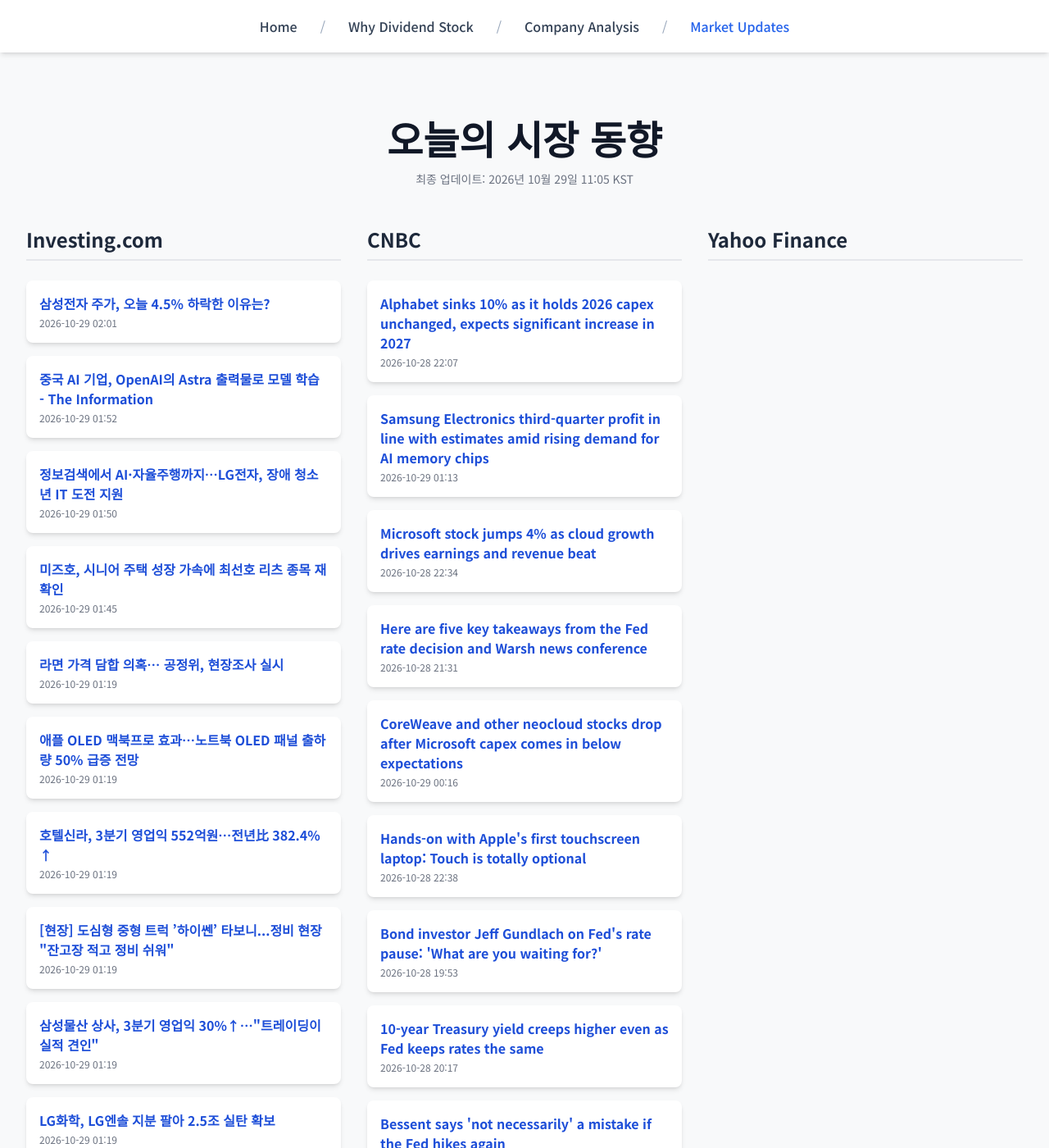
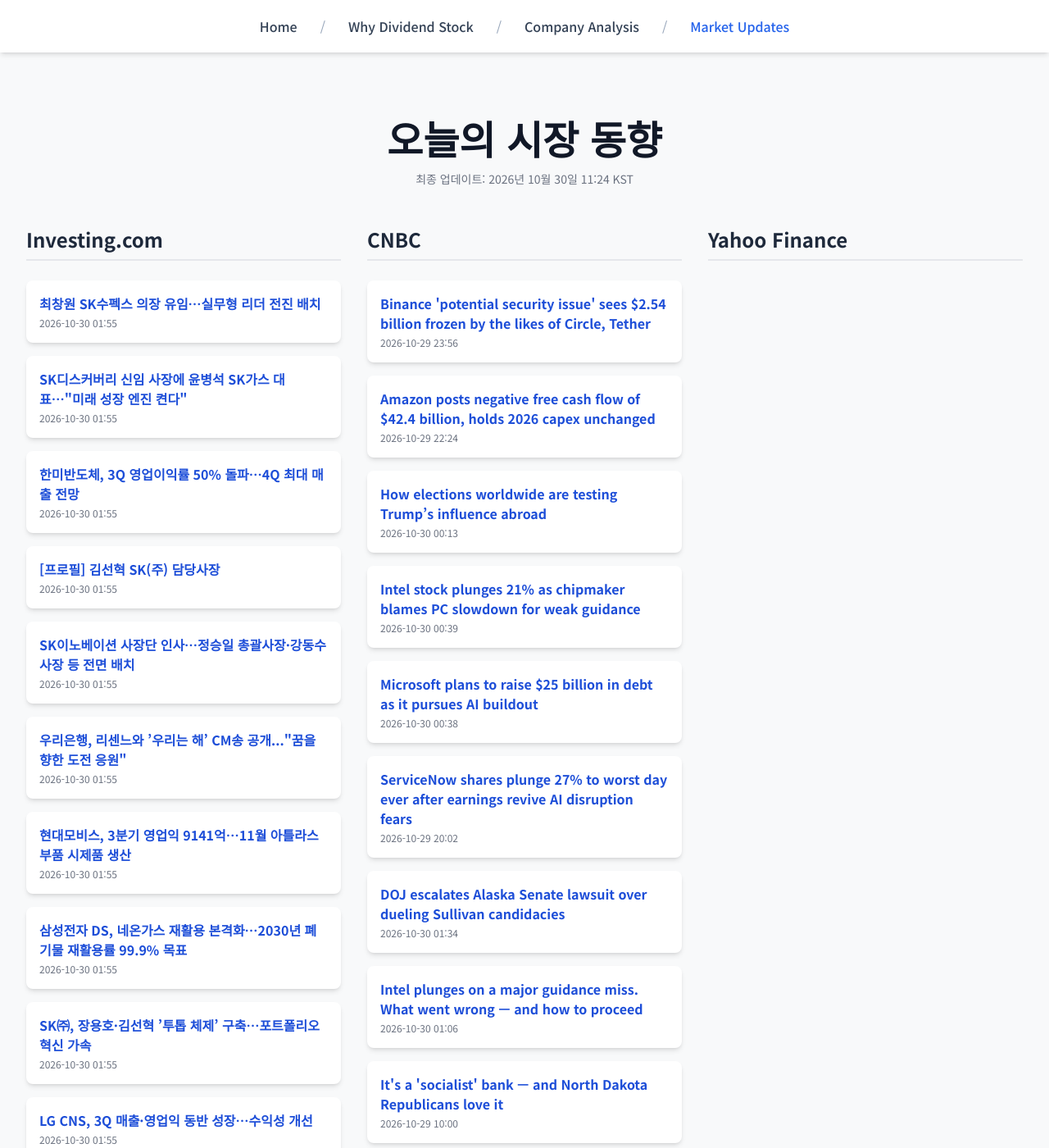
Before and after one commit to Kay-Hwang/my-company-analysis, a Jekyll site: the page built from market-updates.html, in a window 1280 px wide and 1400 px high. Shown: the whole window at 82% size. Built offline with Jekyll 4.4.1, drawn with Linux system fonts in a browser that asks for light colours; nearby versions of some CDN libraries; a script that is not in the unit is left out; some of the changed text lies outside the part shown.

Commit message:
Update daily data

```diff
--- a/_data/latest_data.json
+++ b/_data/latest_data.json
@@ -1,128 +1,128 @@
 {
-  "lastUpdated": "2026년 10월 29일 11:05 KST",
+  "lastUpdated": "2026년 10월 30일 11:24 KST",
   "news": {
     "investing": [
       {
-        "title": "삼성전자 주가, 오늘 4.5% 하락한 이유는?",
-        "link": "https://kr.investing.com/news/stock-market-news/article-93CH-2147411",
-        "pubDate": "2026-10-29 02:01:50",
-        "summary": "삼성전자 주가, 오늘 4.5% 하락한 이유는?"
+        "title": "최창원 SK수펙스 의장 유임…실무형 리더 전진 배치",
+        "link": "https://kr.investing.com/news/stock-market-news/article-2150391",
+        "pubDate": "2026-10-30 01:55:52",
+        "summary": "최창원 SK수펙스 의장 유임…실무형 리더 전진 배치"
       },
       {
-        "title": "중국 AI 기업, OpenAI의 Astra 출력물로 모델 학습 - The Information",
-        "link": "https://kr.investing.com/news/stock-market-news/article-93CH-2147408",
-        "pubDate": "2026-10-29 01:52:32",
-        "summary": "중국 AI 기업, OpenAI의 Astra 출력물로 모델 학습 - The Information"
+        "title": "SK디스커버리 신임 사장에 윤병석 SK가스 대표…\"미래 성장 엔진 켠다\"",
+        "link": "https://kr.investing.com/news/stock-market-news/article-2150387",
+        "pubDate": "2026-10-30 01:55:52",
+        "summary": "SK디스커버리 신임 사장에 윤병석 SK가스 대표…\"미래 성장 엔진 켠다\""
       },
       {
-        "title": "정보검색에서 AI·자율주행까지…LG전자, 장애 청소년 IT 도전 지원",
-        "link": "https://kr.investing.com/news/stock-market-news/article-2147407",
-        "pubDate": "2026-10-29 01:50:08",
-        "summary": "정보검색에서 AI·자율주행까지…LG전자, 장애 청소년 IT 도전 지원"
+        "title": "한미반도체, 3Q 영업이익률 50% 돌파…4Q 최대 매출 전망",
+        "link": "https://kr.investing.com/news/stock-market-news/article-2150388",
+        "pubDate": "2026-10-30 01:55:49",
+        "summary": "한미반도체, 3Q 영업이익률 50% 돌파…4Q 최대 매출 전망"
       },
       {
-        "title": "미즈호, 시니어 주택 성장 가속에 최선호 리츠 종목 재확인",
-        "link": "https://kr.investing.com/news/stock-market-news/article-2147402",
-        "pubDate": "2026-10-29 01:45:19",
-        "summary": "미즈호, 시니어 주택 성장 가속에 최선호 리츠 종목 재확인"
+        "title": "[프로필] 김선혁 SK(주) 담당사장",
+        "link": "https://kr.investing.com/news/stock-market-news/article-2150384",
+        "pubDate": "2026-10-30 01:55:48",
+        "summary": "[프로필] 김선혁 SK(주) 담당사장"
       },
       {
-        "title": "라면 가격 담합 의혹… 공정위, 현장조사 실시",
-        "link": "https://kr.investing.com/news/stock-market-news/article-2147385",
-        "pubDate": "2026-10-29 01:19:23",
-        "summary": "라면 가격 담합 의혹… 공정위, 현장조사 실시"
+        "title": "SK이노베이션 사장단 인사…정승일 총괄사장·강동수 사장 등 전면 배치",
+        "link": "https://kr.investing.com/news/stock-market-news/article-2150389",
+        "pubDate": "2026-10-30 01:55:48",
+        "summary": "SK이노베이션 사장단 인사…정승일 총괄사장·강동수 사장 등 전면 배치"
       },
       {
-        "title": "애플 OLED 맥북프로 효과…노트북 OLED 패널 출하량 50% 급증 전망",
-        "link": "https://kr.investing.com/news/stock-market-news/article-2147386",
-        "pubDate": "2026-10-29 01:19:23",
-        "summary": "애플 OLED 맥북프로 효과…노트북 OLED 패널 출하량 50% 급증 전망"
+        "title": "우리은행, 리센느와 ’우리는 해’ CM송 공개...\"꿈을 향한 도전 응원\"",
+        "link": "https://kr.investing.com/news/stock-market-news/article-2150385",
+        "pubDate": "2026-10-30 01:55:46",
+        "summary": "우리은행, 리센느와 ’우리는 해’ CM송 공개...\"꿈을 향한 도전 응원\""
       },
       {
-        "title": "호텔신라, 3분기 영업익 552억원…전년比 382.4% ↑",
-        "link": "https://kr.investing.com/news/stock-market-news/article-2147387",
-        "pubDate": "2026-10-29 01:19:23",
-        "summary": "호텔신라, 3분기 영업익 552억원…전년比 382.4% ↑"
+        "title": "현대모비스, 3분기 영업익 9141억…11월 아틀라스 부품 시제품 생산",
+        "link": "https://kr.investing.com/news/stock-market-news/article-2150383",
+        "pubDate": "2026-10-30 01:55:45",
+        "summary": "현대모비스, 3분기 영업익 9141억…11월 아틀라스 부품 시제품 생산"
       },
       {
-        "title": "[현장] 도심형 중형 트럭 ’하이쎈’ 타보니...정비 현장 \"잔고장 적고 정비 쉬워\"",
-        "link": "https://kr.investing.com/news/stock-market-news/article-2147388",
-        "pubDate": "2026-10-29 01:19:23",
-        "summary": "[현장] 도심형 중형 트럭 ’하이쎈’ 타보니...정비 현장 \"잔고장 적고 정비 쉬워\""
+        "title": "삼성전자 DS, 네온가스 재활용 본격화…2030년 폐기물 재활용률 99.9% 목표",
+        "link": "https://kr.investing.com/news/stock-market-news/article-2150374",
+        "pubDate": "2026-10-30 01:55:45",
+        "summary": "삼성전자 DS, 네온가스 재활용 본격화…2030년 폐기물 재활용률 99.9% 목표"
       },
       {
-        "title": "삼성물산 상사, 3분기 영업익 30%↑…\"트레이딩이 실적 견인\"",
-        "link": "https://kr.investing.com/news/stock-market-news/article-2147389",
-        "pubDate": "2026-10-29 01:19:23",
-        "summary": "삼성물산 상사, 3분기 영업익 30%↑…\"트레이딩이 실적 견인\""
+        "title": "SK㈜, 장용호·김선혁 ’투톱 체제’ 구축…포트폴리오 혁신 가속",
+        "link": "https://kr.investing.com/news/stock-market-news/article-2150386",
+        "pubDate": "2026-10-30 01:55:42",
+        "summary": "SK㈜, 장용호·김선혁 ’투톱 체제’ 구축…포트폴리오 혁신 가속"
       },
       {
-        "title": "LG화학, LG엔솔 지분 팔아 2.5조 실탄 확보",
-        "link": "https://kr.investing.com/news/stock-market-news/article-2147390",
-        "pubDate": "2026-10-29 01:19:23",
-        "summary": "LG화학, LG엔솔 지분 팔아 2.5조 실탄 확보"
+        "title": "LG CNS, 3Q 매출·영업익 동반 성장…수익성 개선",
+        "link": "https://kr.investing.com/news/stock-market-news/article-2150390",
+        "pubDate": "2026-10-30 01:55:41",
+        "summary": "LG CNS, 3Q 매출·영업익 동반 성장…수익성 개선"
       }
     ],
     "cnbc": [
       {
-        "title": "Alphabet sinks 10% as it holds 2026 capex unchanged, expects significant increase in 2027",
-        "link": "https://www.cnbc.com/2026/10/28/alphabet-googl-earnings-q3-2026.html",
-        "pubDate": "Wed, 28 Oct 2026 22:07:17 GMT",
-        "summary": "Alphabet missed Q3 expectations on earnings and revenue, its first top-and-bottom-line miss in nearly four years."
+        "title": "Binance 'potential security issue' sees $2.54 billion frozen by the likes of Circle, Tether",
+        "link": "https://www.cnbc.com/2026/10/29/circle-tether-freeze-funds-impacted-by-potential-binance-security-issue.html",
+        "pubDate": "Thu, 29 Oct 2026 23:56:02 GMT",
+        "summary": "Binance, the world's largest crypto exchange, said it was actively investigating the matter and that funds are \"completley safe.\""
       },
       {
-        "title": "Samsung Electronics third-quarter profit in line with estimates amid rising demand for AI memory chips",
-        "link": "https://www.cnbc.com/2026/10/29/samsung-electronics-third-quarter-earnings.html",
-        "pubDate": "Thu, 29 Oct 2026 01:13:47 GMT",
-        "summary": "Samsung Electronics reported third-quarter earnings on Thursday."
+        "title": "Amazon posts negative free cash flow of $42.4 billion, holds 2026 capex unchanged",
+        "link": "https://www.cnbc.com/2026/10/29/amazon-amzn-q3-earnings-report-2026.html",
+        "pubDate": "Thu, 29 Oct 2026 22:24:49 GMT",
+        "summary": "Amazon's negative free cash flow ballooned during the third quarter, while its earnings and revenue fell short of Wall Street's expectations."
       },
       {
-        "title": "Microsoft stock jumps 4% as cloud growth drives earnings and revenue beat",
-        "link": "https://www.cnbc.com/2026/10/28/microsoft-msft-q1-earnings-report-2027.html",
-        "pubDate": "Wed, 28 Oct 2026 22:34:56 GMT",
-        "summary": "Microsoft reported better-than-expected results driven by 48% growth in Azure revenue."
+        "title": "How elections worldwide are testing Trump’s influence abroad",
+        "link": "https://www.cnbc.com/2026/10/30/election-trump-brazil-serbia-hungary.html",
+        "pubDate": "Fri, 30 Oct 2026 00:13:22 GMT",
+        "summary": "Recent election losses by leaders linked to Trump have prompted questions about whether his influence over the global right is weakening."
       },
       {
-        "title": "Here are five key takeaways from the Fed rate decision and Warsh news conference",
-        "link": "https://www.cnbc.com/2026/10/28/fed-rate-decision-warsh-takeaways.html",
-        "pubDate": "Wed, 28 Oct 2026 21:31:46 GMT",
-        "summary": "Even though the interest-rate vote went as expected, there were a few surprises out of this week's Federal Open Market Committee meeting."
+        "title": "Intel stock plunges 21% as chipmaker blames PC slowdown for weak guidance",
+        "link": "https://www.cnbc.com/2026/10/29/intel-intc-q3-earnings-report-2026-.html",
+        "pubDate": "Fri, 30 Oct 2026 00:39:52 GMT",
+        "summary": "Intel has been a Wall Street darling this year due to its emergence as a player in AI, but the company is being weighed down by a struggling PC market."
       },
       {
-        "title": "CoreWeave and other neocloud stocks drop after Microsoft capex comes in below expectations",
-        "link": "https://www.cnbc.com/2026/10/28/neocloud-stocks-drop-after-microsoft-revises-capex-down.html",
-        "pubDate": "Thu, 29 Oct 2026 00:16:39 GMT",
-        "summary": "Shares of CoreWeave, Nebius and IREN fell as Microsoft's lower-than-expected capex figure points to infrastructure partners taking longer to deliver capacity."
+        "title": "Microsoft plans to raise $25 billion in debt as it pursues AI buildout",
+        "link": "https://www.cnbc.com/2026/10/29/microsoft-25-billion-debt-offering.html",
+        "pubDate": "Fri, 30 Oct 2026 00:38:13 GMT",
+        "summary": "Microsoft boasts a strong credit rating and has managed to maintain positive free cash flow, unlike Meta, Alphabet and Amazon."
       },
       {
-        "title": "Hands-on with Apple's first touchscreen laptop: Touch is totally optional",
-        "link": "https://www.cnbc.com/2026/10/28/apple-touchscreen-macbook-pro-hands-on.html",
-        "pubDate": "Wed, 28 Oct 2026 22:38:41 GMT",
-        "summary": "Any button that can be clicked can also be touched."
+        "title": "ServiceNow shares plunge 27% to worst day ever after earnings revive AI disruption fears",
+        "link": "https://www.cnbc.com/2026/10/29/servicenow-now-earnings-q3-2026.html",
+        "pubDate": "Thu, 29 Oct 2026 20:02:32 GMT",
+        "summary": "ServiceNow's stock recorded its worst day ever on underwhelming third-quarter results."
       },
       {
-        "title": "Bond investor Jeff Gundlach on Fed's rate pause: 'What are you waiting for?'",
-        "link": "https://www.cnbc.com/2026/10/28/bond-investor-jeff-gundlach-talks-feds-rate-pause-with-cnbc.html",
-        "pubDate": "Wed, 28 Oct 2026 19:53:50 GMT",
-        "summary": "The DoubleLine founder spoke with CNBC's \"Closing Bell\" on Wednesday after the Fed held interest rates steady."
+        "title": "DOJ escalates Alaska Senate lawsuit over dueling Sullivan candidacies",
+        "link": "https://www.cnbc.com/2026/10/29/alaska-senate-governor-investigation-sullivan-peltola-doj.html",
+        "pubDate": "Fri, 30 Oct 2026 01:34:32 GMT",
+        "summary": "Alaska's election could determine which party has a majority in the Senate. GOP Sen. Dan Sullivan faces a strong challenge from Democrat Mary Peltola."
       },
       {
-        "title": "10-year Treasury yield creeps higher even as Fed keeps rates the same",
-        "link": "https://www.cnbc.com/2026/10/28/us-treasurys-bonds-yields-federal-reserve.html",
-        "pubDate": "Wed, 28 Oct 2026 20:17:19 GMT",
-        "summary": "Treasury yields edged higher as traders await the Federal Reserve's latest monetary policy decision."
+        "title": "Intel plunges on a major guidance miss. What went wrong — and how to proceed",
+        "link": "https://www.cnbc.com/investingclub/2026/10/29/intel-plunges-on-a-major-guidance-miss-what-went-wrong-how-to-proceed.html",
+        "pubDate": "Fri, 30 Oct 2026 01:06:07 GMT",
+        "summary": "Further downside is certainly possible, but selling now won't erase the losses we've taken."
       },
       {
-        "title": "Bessent says 'not necessarily' a mistake if the Fed hikes again",
-        "link": "https://www.cnbc.com/2026/10/28/scott-bessent-interview.html",
-        "pubDate": "Wed, 28 Oct 2026 21:06:37 GMT",
-        "summary": "Treasury Secretary Scott Bessent joined CNBC for an interview on Oct. 28, 2026."
+        "title": "It's a 'socialist' bank — and North Dakota Republicans love it",
+        "link": "https://www.cnbc.com/2026/10/29/bank-north-dakota-socialism-election.html",
+        "pubDate": "Thu, 29 Oct 2026 10:00:01 GMT",
+        "summary": "Democratic socialist candidates have held up North Dakota's state-owned bank as a model to emulate."
       },
       {
-        "title": "DoorDash's deal to buy Instacart coming as early as Thursday morning, sources tell CNBC",
-        "link": "https://www.cnbc.com/2026/10/28/doordash-instacart-maplebear.html",
-        "pubDate": "Wed, 28 Oct 2026 23:17:17 GMT",
-        "summary": "Speculation of a deal has swirled since last week, and several outlets reported the acquisition could value Instacart at roughly $17 billion."
+        "title": "IRS CEO Bisignano donates to Trump Accounts in his childhood Brooklyn ZIP code",
+        "link": "https://www.cnbc.com/2026/10/29/trump-accounts-frank-bisignano-brooklyn.html",
+        "pubDate": "Thu, 29 Oct 2026 21:55:42 GMT",
+        "summary": "IRS CEO Frank Bisignano has donated to Trump Accounts for Brooklyn kids from his hometown ZIP code. Here's what families need to know."
       }
     ],
     "yahoo": []
```
